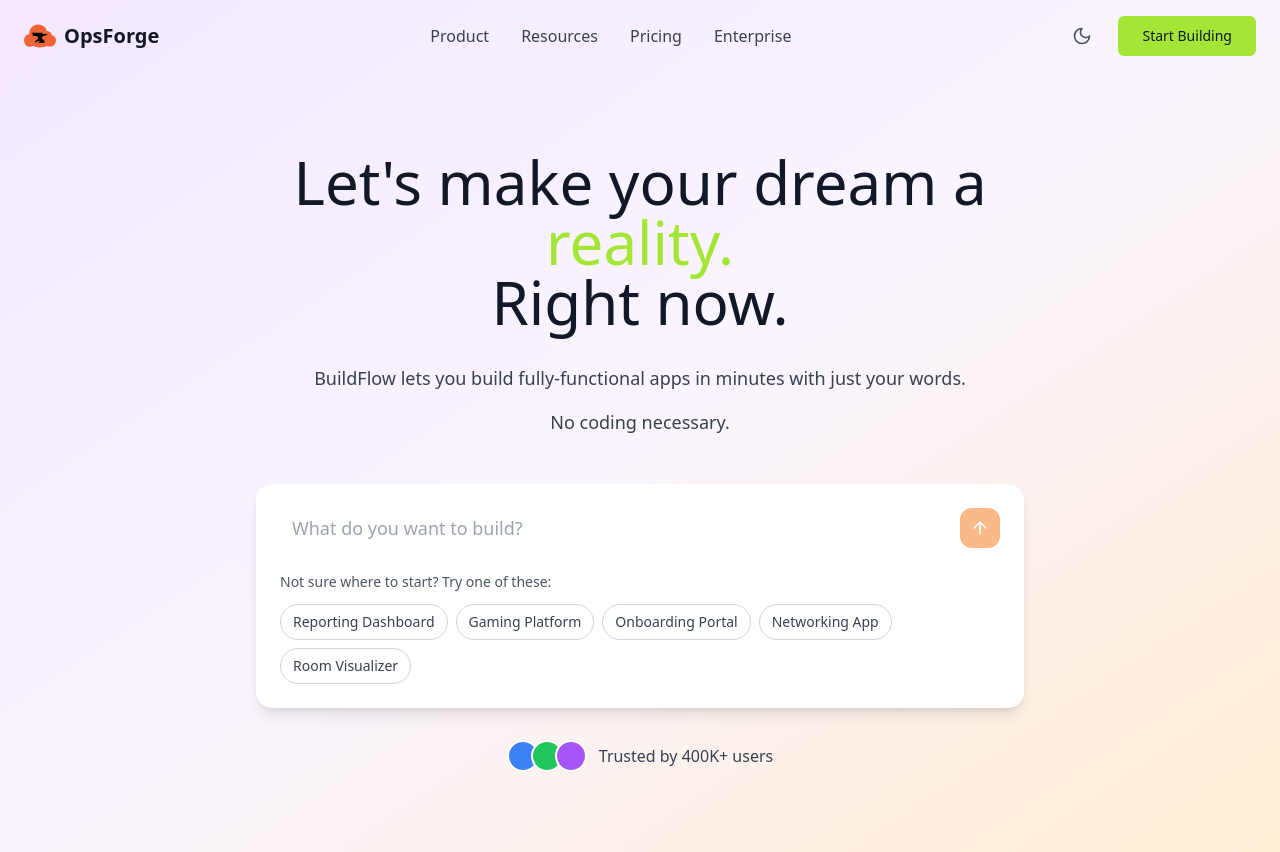
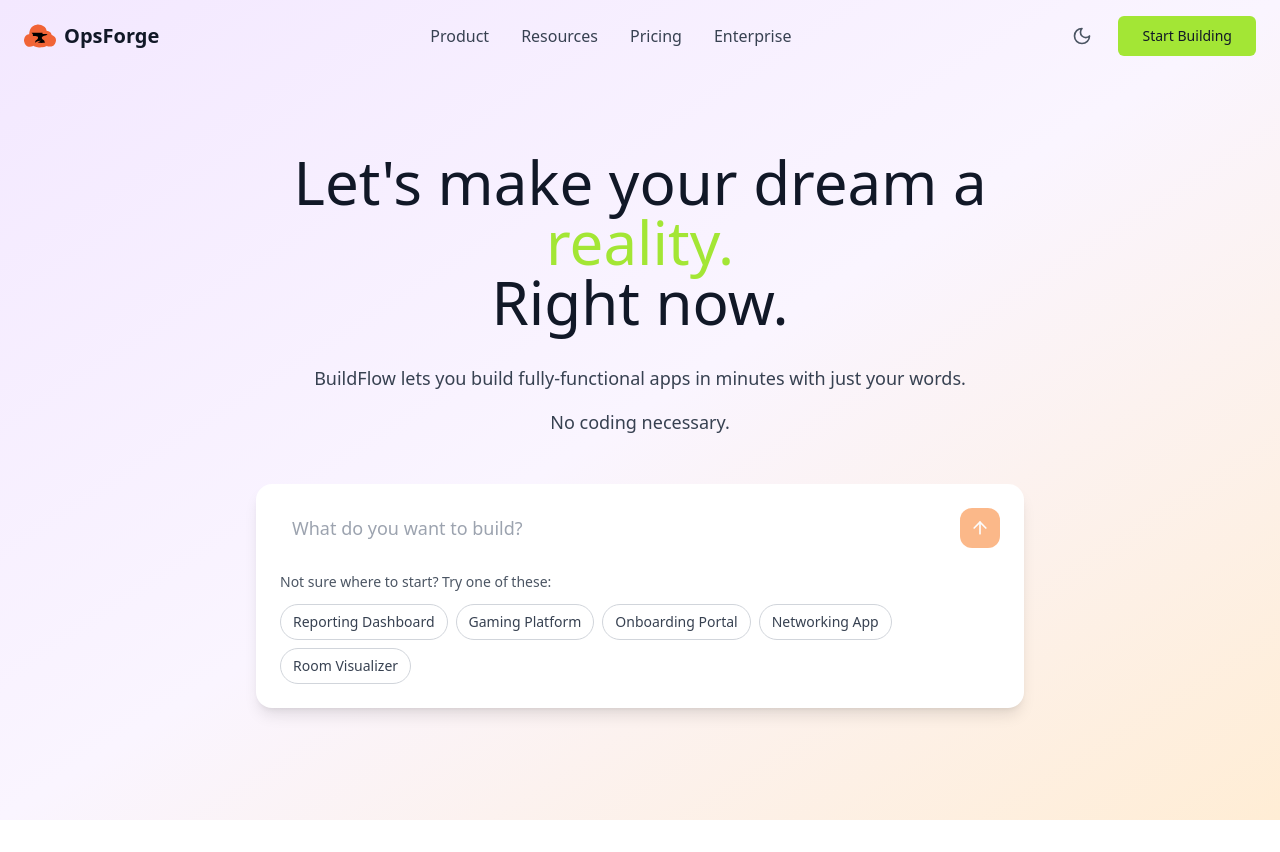
Before and after one commit to Abuudiii/OpsForge, a Next.js app in the folder webApp/ops-forge/: page / in a window 1280 px wide. After the commit the page ends 820 px from the top, so only its background shows below. Built offline with nearby package versions, Linux system fonts and the light colour scheme; no server answers; what groq-sdk would draw is missing.

Commit message:
Removed 400k user footer

```diff
--- a/webApp/ops-forge/components/hero-section.tsx
+++ b/webApp/ops-forge/components/hero-section.tsx
@@ -180,17 +180,6 @@ export default function HeroSection() {
         </div>
       )}
 
-      {/* Trust Indicators */}
-      <div className="flex items-center gap-3">
-        <div className="flex -space-x-2">
-          <div className="w-8 h-8 bg-blue-500 rounded-full border-2 border-white dark:border-gray-800"></div>
-          <div className="w-8 h-8 bg-green-500 rounded-full border-2 border-white dark:border-gray-800"></div>
-          <div className="w-8 h-8 bg-purple-500 rounded-full border-2 border-white dark:border-gray-800"></div>
-        </div>
-        <span className="text-gray-700 dark:text-gray-300 font-medium transition-colors">
-          Trusted by 400K+ users
-        </span>
-      </div>
     </main>
   );
 }
```
